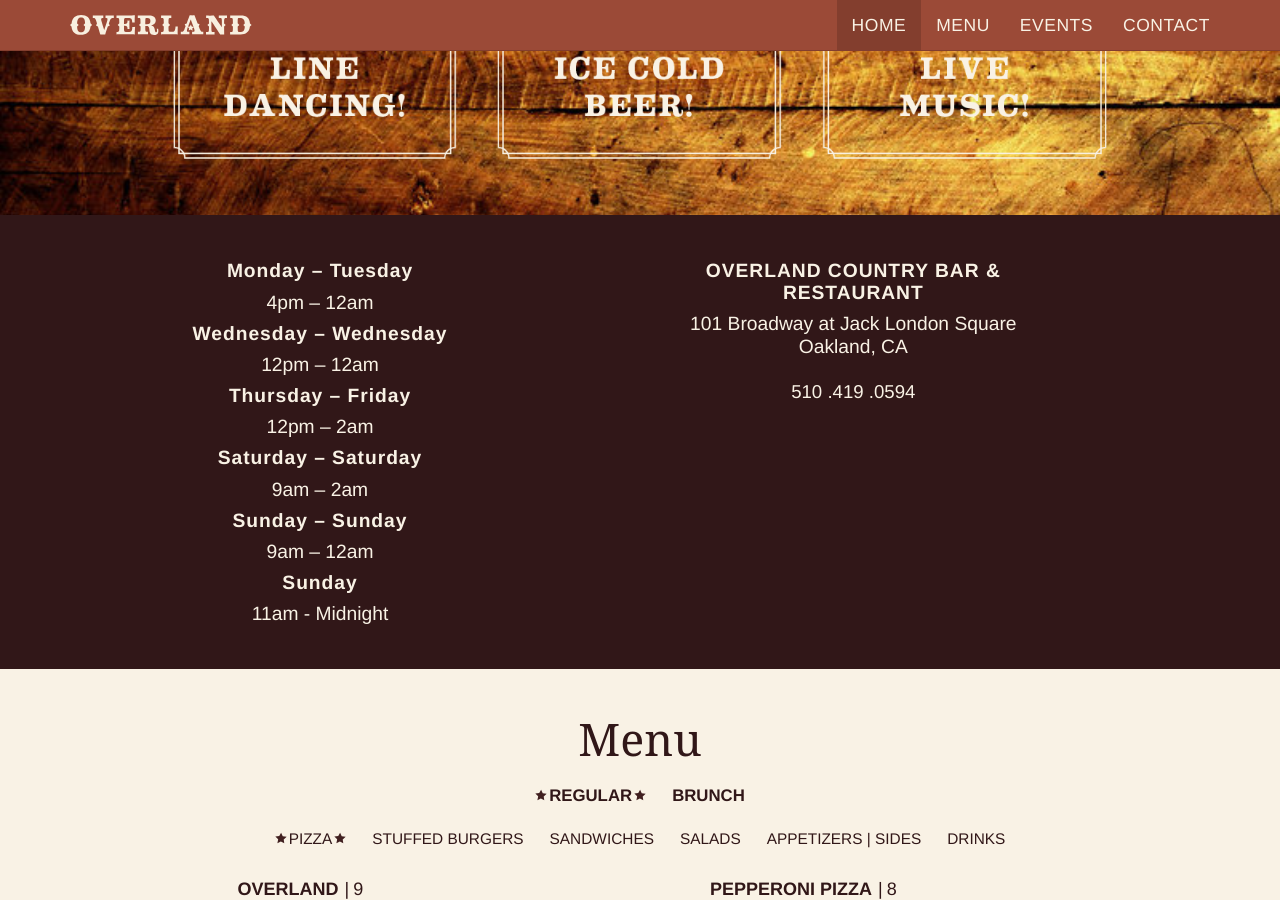
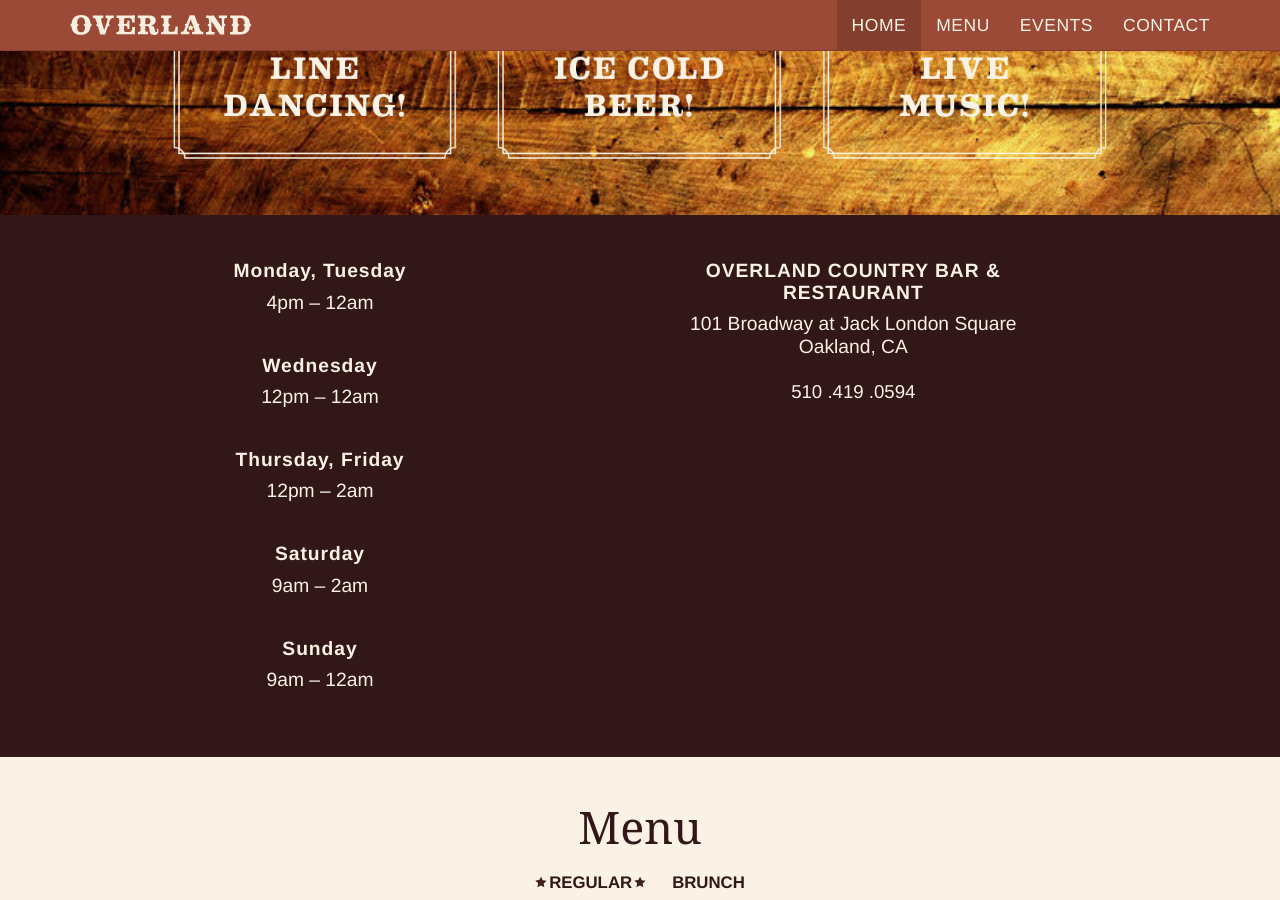
Before and after one commit to overland-oakland/overland-oakland.github.io, a Jekyll site: the page built from index.html, in a window 1280 px wide and 900 px high, scrolled down 323 px. Built offline with Jekyll 4.4.1, drawn with Linux system fonts in a browser that asks for light colours; nearby versions of some CDN libraries.

Commit message:
fix repeating day problem when only one day is listed in dayOfWeek

```diff
--- a/_includes/businessInfo-home.html
+++ b/_includes/businessInfo-home.html
@@ -2,11 +2,15 @@
 	<div class="row businessInfo pad-25-vertical">
 		<div class="col-xs-10 col-xs-offset-1 col-sm-4 col-sm-offset-1 businessInfoGroup text-center">
 			{% for interval in site.data.business.hours %}
-			<h4 class="businessInfoGroup-title">{% for day in interval.dayOfWeek %}{% if forloop.first %}{{ day }} &ndash; {% endif %}{% if forloop.last %}{{ day }}{% endif %}{% endfor %}</h4>
-			<h5>{{ interval.opens }} &ndash; {{ interval.closes }}</h5>
+			<h4 class="businessInfoGroup-title businessInfoGroup-inlineBlockItem">
+				{% if interval.dayOfWeek.first == interval.dayOfWeek.last %}
+					{{ interval.dayOfWeek | first }}
+				{% elsif interval.dayOfWeek.first != interval.dayOfWeek.last %}
+					{{ interval.dayOfWeek | first }}, {{ interval.dayOfWeek | last }}
+				{% endif %}
+			</h4>
+				<h5 class="businessInfoGroup-inlineBlockItem">{{ interval.opens }} &ndash; {{ interval.closes }}</h5><br>
 			{% endfor %}
-			<h4 class="businessInfoGroup-title">Sunday</h4>
-			<h5>11am - Midnight</h5>
 		</div>
 
 		<div class="col-xs-10 col-xs-offset-1 col-sm-4 col-sm-offset-1 businessInfoGroup text-center">
```
